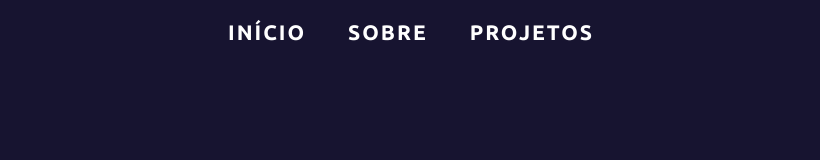
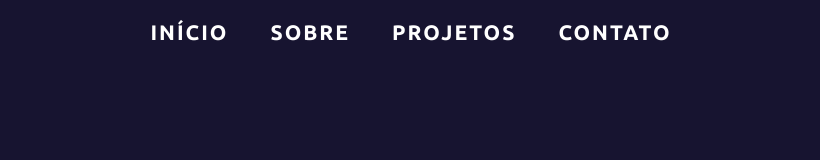
Before and after one commit to Luzin7/my-portfolio, a React (Create React App) app: page / in a window 1280 px wide. Shown: the top 160 px of the page, without its empty margins (229-1049 px from the left). Built offline with nearby package versions, Linux system fonts and the light colour scheme.

Commit message:
feat: Add more link

```diff
--- a/src/components/Header.js
+++ b/src/components/Header.js
@@ -9,13 +9,24 @@ function Header() {
         <div className="header__main">
           <ul className="header__links">
             <li className="header__link-wrapper">
-              <a href="#home" className="header__link">Início</a>
+              <a href="#home" className="header__link">
+                Início
+              </a>
             </li>
             <li className="header__link-wrapper">
-              <a href="*" className="header__link">Sobre</a>
+              <a href="#about" className="header__link">
+                Sobre
+              </a>
             </li>
             <li className="header__link-wrapper">
-              <a href="*" className="header__link">Projetos</a>
+              <a href="#projects" className="header__link">
+                Projetos
+              </a>
+            </li>
+            <li className="header__link-wrapper">
+              <a href="#contact" className="header__link">
+                Contato
+              </a>
             </li>
           </ul>
         </div>
```
